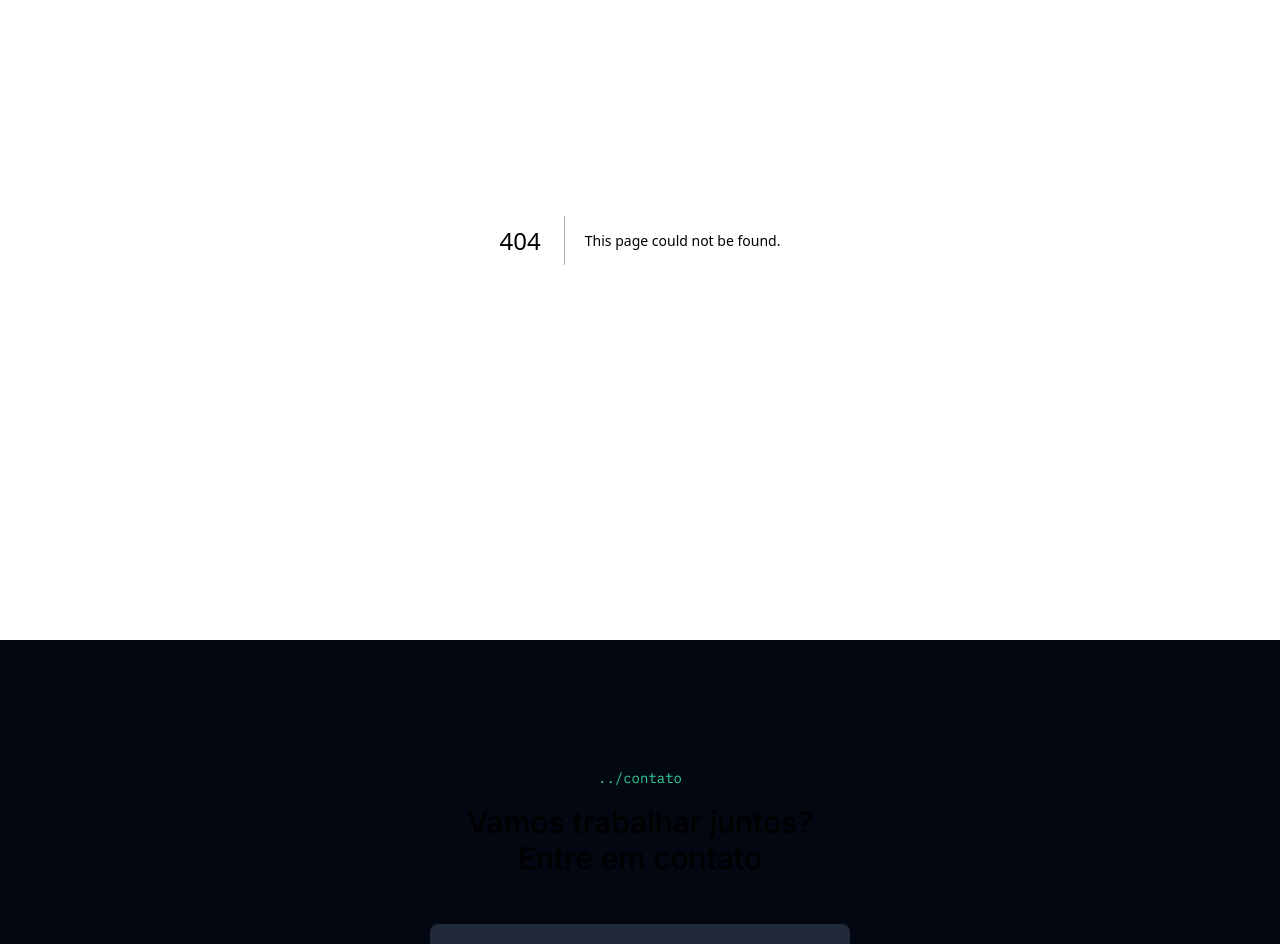
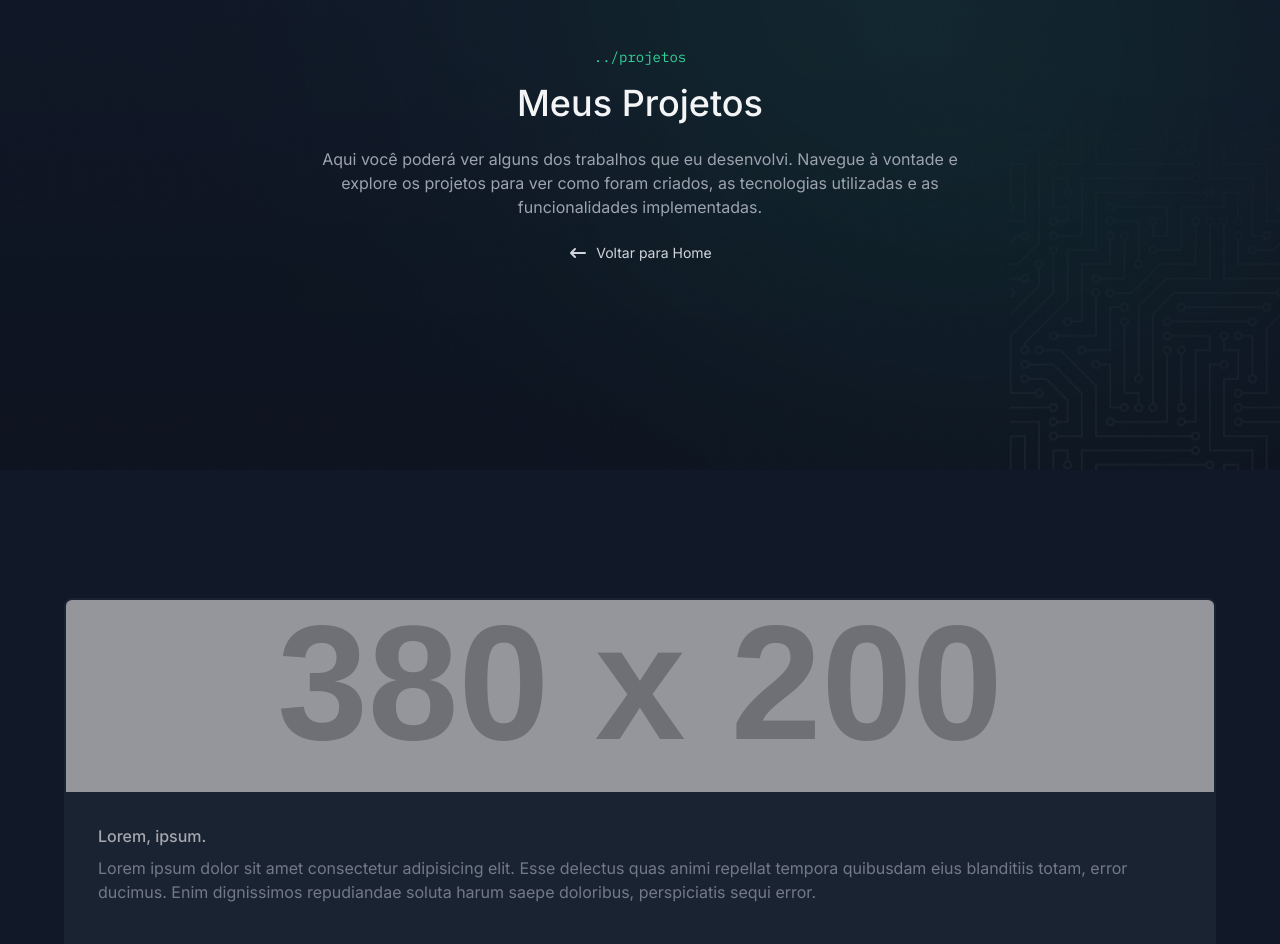
Before and after one commit to JhonathanPinheiro/Portfolio, a Next.js app: page /projects in a window 1280 px wide. Before the commit this address had no page. Shown: the part 160-1104 px from the top of the page. Built offline with nearby package versions, Linux system fonts and the light colour scheme.

Commit message:
feat: projects page

```diff
--- /dev/null
+++ b/app/projects/page.tsx
@@ -0,0 +1,10 @@
+import { Projects } from "@/components/organisms";
+
+export default function ProjectsPage() {
+  return (
+    <>
+      <Projects.Introduction />
+      <Projects.ProjectsList />
+    </>
+  );
+}
--- a/components/molecules/ProjectCard/index.tsx
+++ b/components/molecules/ProjectCard/index.tsx
@@ -1,54 +1,32 @@
 import Image from "next/image";
-import TechBadge from "../../atoms/TechBadge";
-import Link from "../../atoms/Link";
-import { HiArrowNarrowRight } from "react-icons/hi";
 
 export default function ProjectCard() {
   return (
-    <div className="flex flex-col gap-6 lg:flex-row lg:gap-12">
-      <div className="h-full w-full">
+    <div className="group flex h-[436px] flex-col overflow-hidden rounded-lg border-2 border-gray-800 bg-gray-800 opacity-70 transition-all duration-500 hover:border-emerald-500 hover:opacity-100">
+      <div className="h-48 w-full overflow-hidden">
         <Image
-          width={420}
-          height={304}
-          src="https://placehold.co/600x400.png"
-          alt="Project Image"
-          className="h-[200px] w-full rounded-lg object-cover sm:h-[300px] lg:min-h-full lg:w-[420px]"
+          width={380}
+          height={200}
+          src="https://placehold.co/380x200.png"
+          alt="Thumbnail do projeto"
+          unoptimized
+          className="h-full w-full object-cover transition-all duration-500 group-hover:scale-110"
         />
       </div>
 
-      <div className="max-w-[620px]">
-        <h3 className="flex items-center gap-3 text-lg font-medium text-gray-50">
-          <Image
-            width={20}
-            height={20}
-            alt=""
-            src="/images/icons/project-title-icon.svg"
-          />
-          BookWise
-        </h3>
-        <p className="my-6 text-gray-400">
-          Lorem ipsum dolor sit amet consectetur adipisicing elit. Tempore
-          adipisci commodi alias. Repellendus itaque aspernatur fugiat fuga
-          laborum eveniet quasi magnam quia tenetur. Repellat ipsum quasi
-          excepturi nulla quam esse, eveniet amet omnis reiciendis quos ut harum
-          accusantium debitis quia et soluta fugit, necessitatibus vel ab qui id
-          beatae deserunt!
+      <div className="flex flex-1 flex-col p-8">
+        <strong className="transition-all: font-medium text-gray-50/90 duration-500 group-hover:text-emerald-500">
+          Lorem, ipsum.
+        </strong>
+        <p className="mt-2 line-clamp-4 text-gray-400">
+          Lorem ipsum dolor sit amet consectetur adipisicing elit. Esse delectus
+          quas animi repellat tempora quibusdam eius blanditiis totam, error
+          ducimus. Enim dignissimos repudiandae soluta harum saepe doloribus,
+          perspiciatis sequi error.
         </p>
-
-        <div className="mb-8 flex flex-wrap gap-x-2 gap-y-3 lg:max-w-[350px]">
-          <TechBadge name="Next.js" />
-          <TechBadge name="Next.js" />
-          <TechBadge name="Next.js" />
-          <TechBadge name="Next.js" />
-          <TechBadge name="Next.js" />
-          <TechBadge name="Next.js" />
-          <TechBadge name="Next.js" />
-        </div>
-
-        <Link href="/">
-          Ver projeto
-          <HiArrowNarrowRight />
-        </Link>
+        <span className="mt-auto block truncate text-sm font-medium text-gray-300">
+          Lorem ipsum dolor sit, amet consectetur adipisicing elit. Ad, magnam.
+        </span>
       </div>
     </div>
   );
--- /dev/null
+++ b/components/molecules/ProjectCardItem/index.tsx
@@ -0,0 +1,55 @@
+import Image from "next/image";
+import TechBadge from "../../atoms/TechBadge";
+import Link from "../../atoms/Link";
+import { HiArrowNarrowRight } from "react-icons/hi";
+
+export default function ProjectCardItem() {
+  return (
+    <div className="flex flex-col gap-6 lg:flex-row lg:gap-12">
+      <div className="h-full w-full">
+        <Image
+          width={420}
+          height={304}
+          src="https://placehold.co/600x400.png"
+          alt="Project Image"
+          className="h-[200px] w-full rounded-lg object-cover sm:h-[300px] lg:min-h-full lg:w-[420px]"
+        />
+      </div>
+
+      <div className="max-w-[620px]">
+        <h3 className="flex items-center gap-3 text-lg font-medium text-gray-50">
+          <Image
+            width={20}
+            height={20}
+            alt=""
+            src="/images/icons/project-title-icon.svg"
+          />
+          BookWise
+        </h3>
+        <p className="my-6 text-gray-400">
+          Lorem ipsum dolor sit amet consectetur adipisicing elit. Tempore
+          adipisci commodi alias. Repellendus itaque aspernatur fugiat fuga
+          laborum eveniet quasi magnam quia tenetur. Repellat ipsum quasi
+          excepturi nulla quam esse, eveniet amet omnis reiciendis quos ut harum
+          accusantium debitis quia et soluta fugit, necessitatibus vel ab qui id
+          beatae deserunt!
+        </p>
+
+        <div className="mb-8 flex flex-wrap gap-x-2 gap-y-3 lg:max-w-[350px]">
+          <TechBadge name="Next.js" />
+          <TechBadge name="Next.js" />
+          <TechBadge name="Next.js" />
+          <TechBadge name="Next.js" />
+          <TechBadge name="Next.js" />
+          <TechBadge name="Next.js" />
+          <TechBadge name="Next.js" />
+        </div>
+
+        <Link href="/">
+          Ver projeto
+          <HiArrowNarrowRight />
+        </Link>
+      </div>
+    </div>
+  );
+}
--- a/components/molecules/index.js
+++ b/components/molecules/index.js
@@ -1,7 +1,15 @@
 import Header from "./Header";
 import ExperienceItem from "../molecules/ExperienceItem";
-import ProjectCard from "../molecules/ProjectCard";
+import ProjectCard from "./ProjectCard";
+import ProjectCardItem from "./ProjectCardItem";
 import ContactForm from "../molecules/ContactForm";
 import Footer from "../molecules/Footer";
 
-export { Header, ExperienceItem, ProjectCard, ContactForm, Footer };
+export {
+  Header,
+  ExperienceItem,
+  ProjectCardItem,
+  ProjectCard,
+  ContactForm,
+  Footer,
+};
--- a/components/organisms/Home/HighlightedProjects/index.tsx
+++ b/components/organisms/Home/HighlightedProjects/index.tsx
@@ -1,5 +1,5 @@
 import { HorizontalDivider, Link, SectionTitle } from "@/components/atoms";
-import { ProjectCard } from "@/components/molecules";
+import { ProjectCardItem } from "@/components/molecules";
 import { HiArrowNarrowRight } from "react-icons/hi";
 
 export default function HighlightedProjectsSection() {
@@ -9,9 +9,9 @@
       <HorizontalDivider className="mb-16" />
 
       <div>
-        <ProjectCard />
+        <ProjectCardItem />
         <HorizontalDivider className="my-16" />
-        <ProjectCard />
+        <ProjectCardItem />
         <HorizontalDivider className="my-16" />
 
         <p className="flex items-center gap-1.5">
--- /dev/null
+++ b/components/organisms/Projects/Introduction/index.tsx
@@ -0,0 +1,25 @@
+import { Link, SectionTitle } from "@/components/atoms";
+import { HiArrowNarrowLeft } from "react-icons/hi";
+
+export default function Introduction() {
+  return (
+    <section className="flex h-[450px] w-full flex-col items-center justify-center bg-hero-image bg-cover bg-center bg-no-repeat px-2 lg:h-[630px]">
+      <SectionTitle
+        title="Meus Projetos"
+        subtitle="projetos"
+        classname="text-center items-center [&>h3]:text-4xl"
+      />
+      <div className="flex flex-col items-center">
+        <p className="my-6 max-w-[640px] text-center text-sm text-gray-400 sm:text-base">
+          Aqui você poderá ver alguns dos trabalhos que eu desenvolvi. Navegue à
+          vontade e explore os projetos para ver como foram criados, as
+          tecnologias utilizadas e as funcionalidades implementadas.
+        </p>
+        <Link href="/">
+          <HiArrowNarrowLeft size={20} />
+          Voltar para Home
+        </Link>
+      </div>
+    </section>
+  );
+}
--- /dev/null
+++ b/components/organisms/Projects/ProjectsList/index.tsx
@@ -0,0 +1,12 @@
+import { ProjectCard } from "@/components/molecules";
+import Link from "next/link";
+
+export default function Projectslist() {
+  return (
+    <section className="container grid grid-cols-1 gap-x-4 gap-y-6 py-32 sm:grid-cols-[repeat(auto-fit,minmax(350px,1fr))]">
+      <Link href="/projects/book">
+        <ProjectCard />
+      </Link>
+    </section>
+  );
+}
--- /dev/null
+++ b/components/organisms/Projects/index.js
@@ -0,0 +1,4 @@
+import Introduction from "./Introduction";
+import ProjectsList from "./ProjectsList";
+
+export { Introduction, ProjectsList };
--- a/components/organisms/index.js
+++ b/components/organisms/index.js
@@ -1,3 +1,4 @@
 import * as Home from "./Home";
+import * as Projects from "./Projects";
 
-export { Home };
+export { Home, Projects };
```
